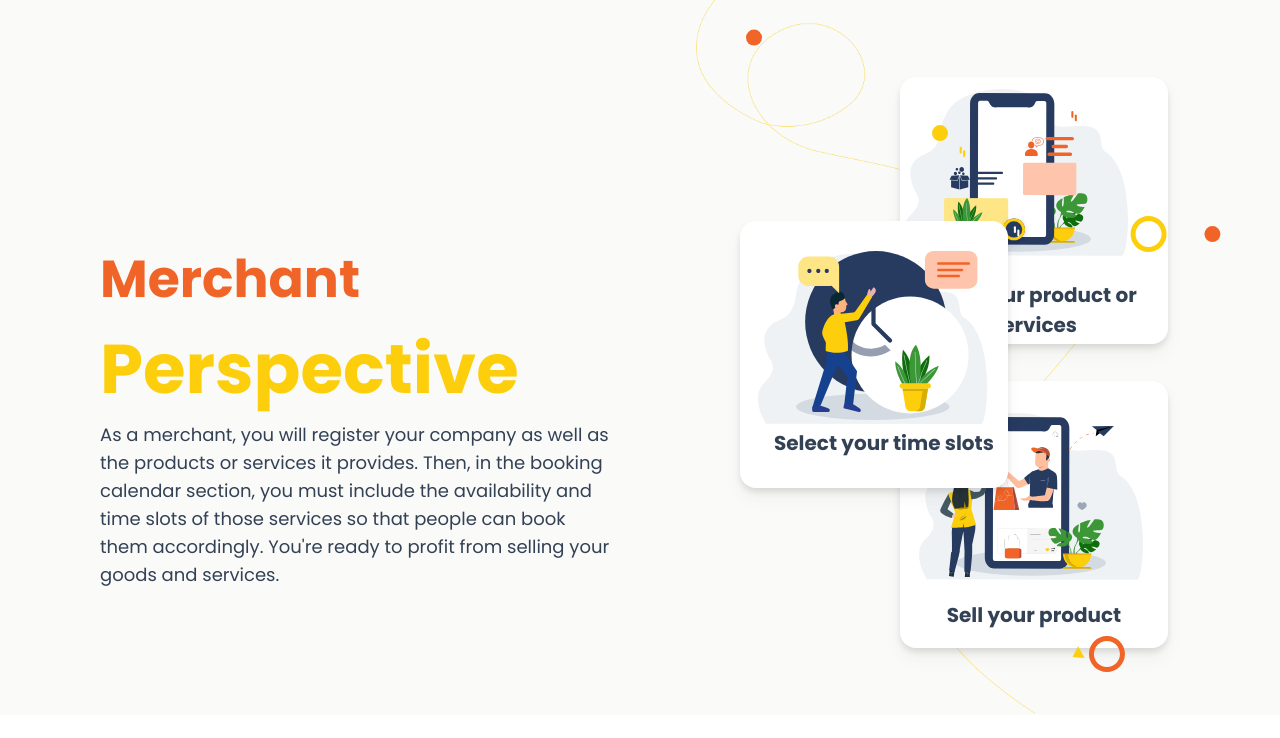
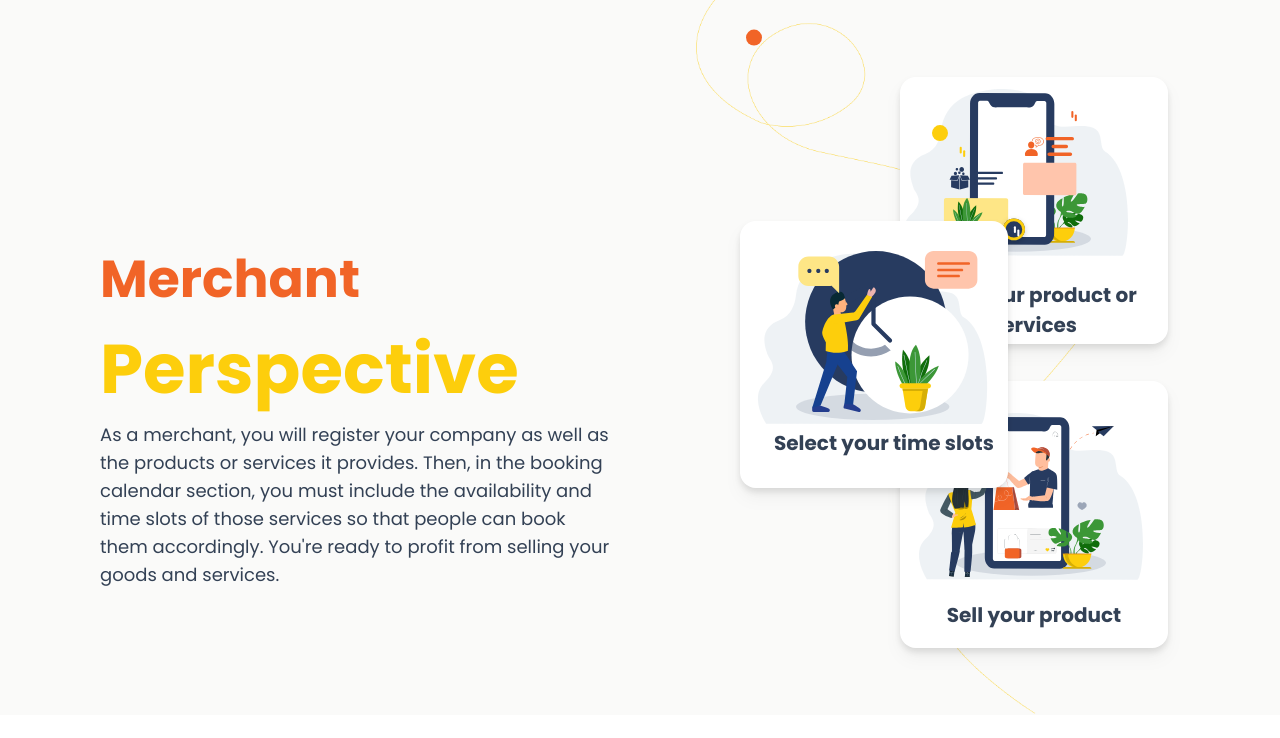
Before and after one commit to hanna-khan/Tajammul-app, a React (Create React App) app: page / in a window 1280 px wide. Shown: the part 2097-2835 px from the top of the page. Built offline with nearby package versions, Linux system fonts and the light colour scheme.

Commit message:
vector and circles added

```diff
--- a/src/components/About.jsx
+++ b/src/components/About.jsx
@@ -2,7 +2,6 @@
 import React from "react";
 import PlayBtn from "../assests/Polygon1.png";
 import bigCircle from "../assests/Ellipse1Outline.png";
-import orangeCircle from "../assests/Ellipse807.png";
 import yellowCircle from "../assests/Ellipse813.png";
 import aboutVector from "../assests/aboutVector.png";
 import mobile from "../assests/mobile.png";
--- a/src/components/Feature.jsx
+++ b/src/components/Feature.jsx
@@ -1,5 +1,7 @@
 /* eslint-disable jsx-a11y/img-redundant-alt */
 import React from "react";
+import yellowCircle from "../assests/Ellipse813.png";
+import orangeCircle from "../assests/Ellipse807.png";
 import vector from '../assests/Vector1.png'
 
 const Feature = () => {
@@ -8,6 +10,16 @@ const Feature = () => {
        <div className='absolute left-[42rem] top-[-4rem]'>
               <img className="h-[51rem]" src={vector} alt="" />
             </div>
+            <div className="absolute left-[75rem] top-[-2rem]">
+          <img className="h-[1rem]" src={orangeCircle} alt="" />
+        </div>
+        <div className="absolute left-[56.5rem] top-[10rem]">
+          <img className="h-[1rem]" src={yellowCircle} alt="" />
+        </div>
+
+        <div className="absolute left-[55.5rem] top-[40rem]">
+          <img className="h-[.75rem]" src={yellowCircle} alt="" />
+        </div>
 
       <div className="mx-[100px] container">
         <div className="text-yellow-400 text-[70px] font-extrabold capitalize text-center">
--- a/src/components/MerchantPerspective.jsx
+++ b/src/components/MerchantPerspective.jsx
@@ -1,12 +1,19 @@
 import React from "react";
 import aboutVector from '../assests/aboutVector.png'
-
+import yellowCircle from "../assests/Ellipse813.png";
+import orangeCircle from "../assests/Ellipse807.png";
 const MerchantPerspective = () => {
   return (
     <div className="w-screen pb-10 relative top-[42rem] h-[750px] bg-stone-50">
        <div className='absolute left-[43.5rem] top-[0rem]'>
               <img className="h-[46.8rem]" src={aboutVector} alt="" />
             </div>
+            {/* <div className="absolute left-[55rem] top-[-2rem]">
+          <img className="h-[1rem]" src={orangeCircle} alt="" />
+        </div>
+            <div className="absolute left-[75rem] top-[-2rem]">
+          <img className="h-[1rem]" src={yellowCircle} alt="" />
+        </div> */}
       <div className="ml-[100px] mr-[100px] container">
         <div className="flex m-auto">
           <div className="flex-1 min-w-[50%] m-auto">
@@ -226,86 +233,7 @@ const MerchantPerspective = () => {
                   </div>
                 </div>
               </div>
-              <div className="absolute bottom-36 right-64 flex h-96 w-14 flex-col items-center gap-y-96">
-                <div className="flex items-center">
-                  <div className="h-9 w-9">
-                    <svg
-                      width="100%"
-                      height="100%"
-                      style={{
-                        overflow: "visible",
-                        width: "15rem",
-                        position: "relative",
-                        right: "48px",
-                      }}
-                      viewBox="0 0 35.87 35.87"
-                      fill="none"
-                      xmlns="http://www.w3.org/2000/svg"
-                    >
-                      <path
-                        d="M18.5109 5.00556C11.3505 5.00556 5.52509 10.8309 5.52509 17.9913C5.52509 25.1517 11.3505 30.9771 18.5109 30.9771C25.6712 30.9771 31.4966 25.1517 31.4966 17.9913C31.4966 10.8309 25.6712 5.00556 18.5109 5.00556ZM18.5109 0.0585938C28.4148 0.0585938 36.4436 8.08735 36.4436 17.9913C36.4436 27.8953 28.4148 35.9241 18.5109 35.9241C8.60688 35.9241 0.578125 27.8953 0.578125 17.9913C0.578125 8.08735 8.60688 0.0585938 18.5109 0.0585938Z"
-                        fill="#FDCE0C"
-                      />
-                    </svg>
-                  </div>
-                  <div className="flex h-4 w-1 items-center justify-end">
-                    <div className="-ml-3.5 h-4 w-4">
-                      <svg
-                        width="100%"
-                        height="100%"
-                        style={{
-                          overflow: "visible",
-                          width: "14rem",
-                        }}
-                        viewBox="0 0 17 17"
-                        fill="none"
-                        xmlns="http://www.w3.org/2000/svg"
-                      >
-                        <circle
-                          cx="8.94336"
-                          cy="8.55859"
-                          r="8.5"
-                          fill="#F16427"
-                        />
-                      </svg>
-                    </div>
-                  </div>
-                </div>
-                <div className="flex items-center self-stretch">
-                  <div className="h-5 w-5">
-                    <svg
-                      width="100%"
-                      height="100%"
-                      style={{ overflow: "visible" }}
-                      viewBox="-4 -2 18.64 19.42"
-                      fill="none"
-                      xmlns="http://www.w3.org/2000/svg"
-                    >
-                      <path
-                        d="M0.0431272 10.7099L5.42174 0.302168L11.7196 11.6638L0.0431272 10.7099Z"
-                        fill="#FDCE0C"
-                      />
-                    </svg>
-                  </div>
-                  <div className="flex h-9 w-9 items-center justify-end">
-                    <div className="ml-[-2.1px] h-9 w-9">
-                      <svg
-                        width="100%"
-                        height="100%"
-                        style={{ overflow: "visible" }}
-                        viewBox="0 0 35.87 35.87"
-                        fill="none"
-                        xmlns="http://www.w3.org/2000/svg"
-                      >
-                        <path
-                          d="M18.8802 30.9971C26.0406 30.9971 31.866 25.1717 31.866 18.0114C31.866 10.851 26.0406 5.02558 18.8802 5.02558C11.7199 5.02558 5.89447 10.851 5.89447 18.0114C5.89447 25.1717 11.7199 30.9971 18.8802 30.9971ZM18.8802 35.9441C8.97627 35.9441 0.94751 27.9153 0.94751 18.0114C0.94751 8.10737 8.97627 0.0786131 18.8802 0.0786132C28.7842 0.0786132 36.813 8.10737 36.813 18.0114C36.813 27.9153 28.7842 35.9441 18.8802 35.9441Z"
-                          fill="#F16427"
-                        />
-                      </svg>
-                    </div>
-                  </div>
-                </div>
-              </div>
+
               <div className="absolute left-1.5 top-16 h-4 w-4">
                 <svg
                   width="100%"
```
